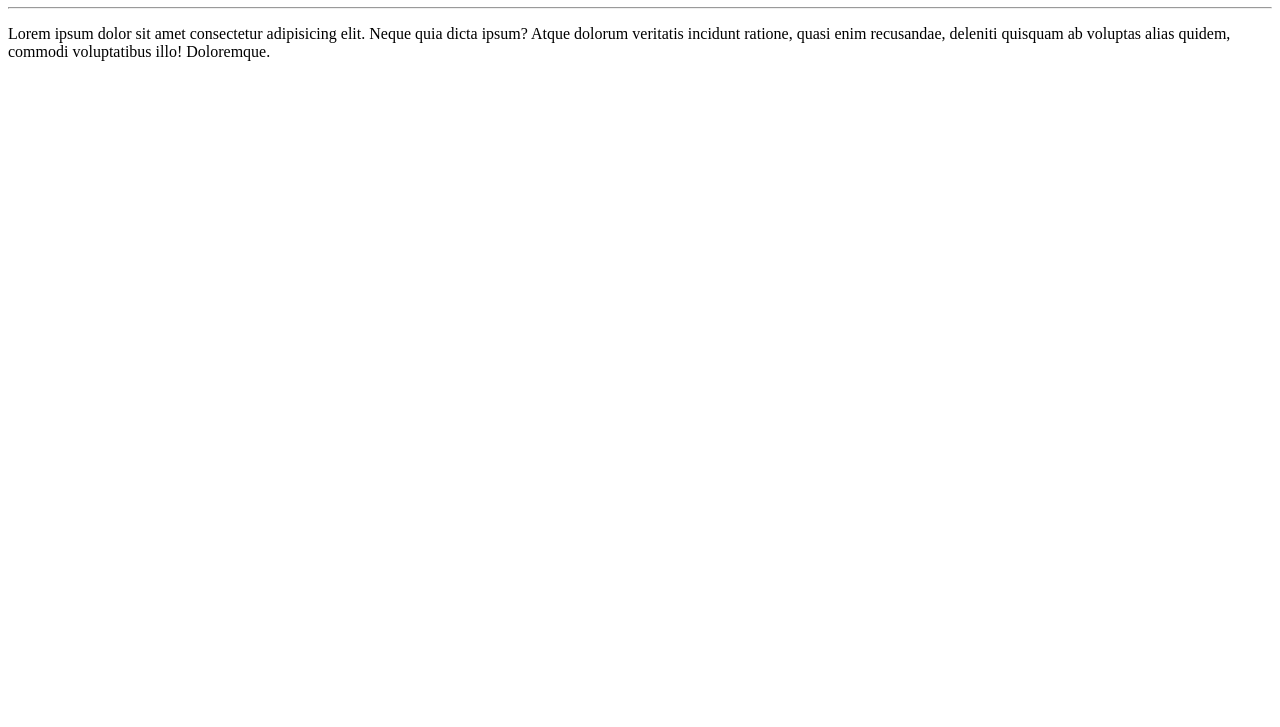
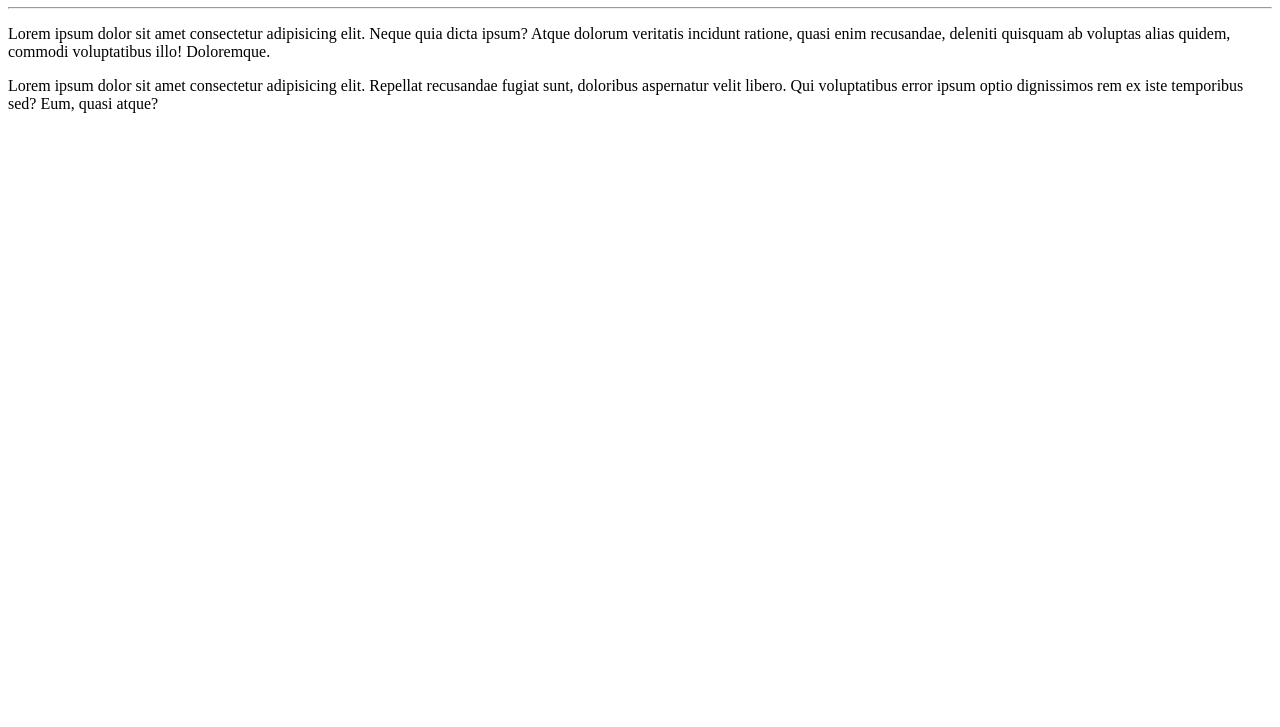
Before and after one commit to luckyprophet/Ola-Mundo, a plain HTML site: page INDEX.HTML in a window 1280 px wide. Shown: the part 73-800 px from the top of the page. Drawn offline with Linux system fonts and the light colour scheme.

Commit message:
adicionei um paragrafo

```diff
--- a/INDEX.HTML
+++ b/INDEX.HTML
@@ -13,5 +13,6 @@
     </h1>
 <hr>
     <p>Lorem ipsum dolor sit amet consectetur adipisicing elit. Neque quia dicta ipsum? Atque dolorum veritatis incidunt ratione, quasi enim recusandae, deleniti quisquam ab voluptas alias quidem, commodi voluptatibus illo! Doloremque.</p>
+    <p>Lorem ipsum dolor sit amet consectetur adipisicing elit. Repellat recusandae fugiat sunt, doloribus aspernatur velit libero. Qui voluptatibus error ipsum optio dignissimos rem ex iste temporibus sed? Eum, quasi atque?</p>
 </body>
 </html>
```
